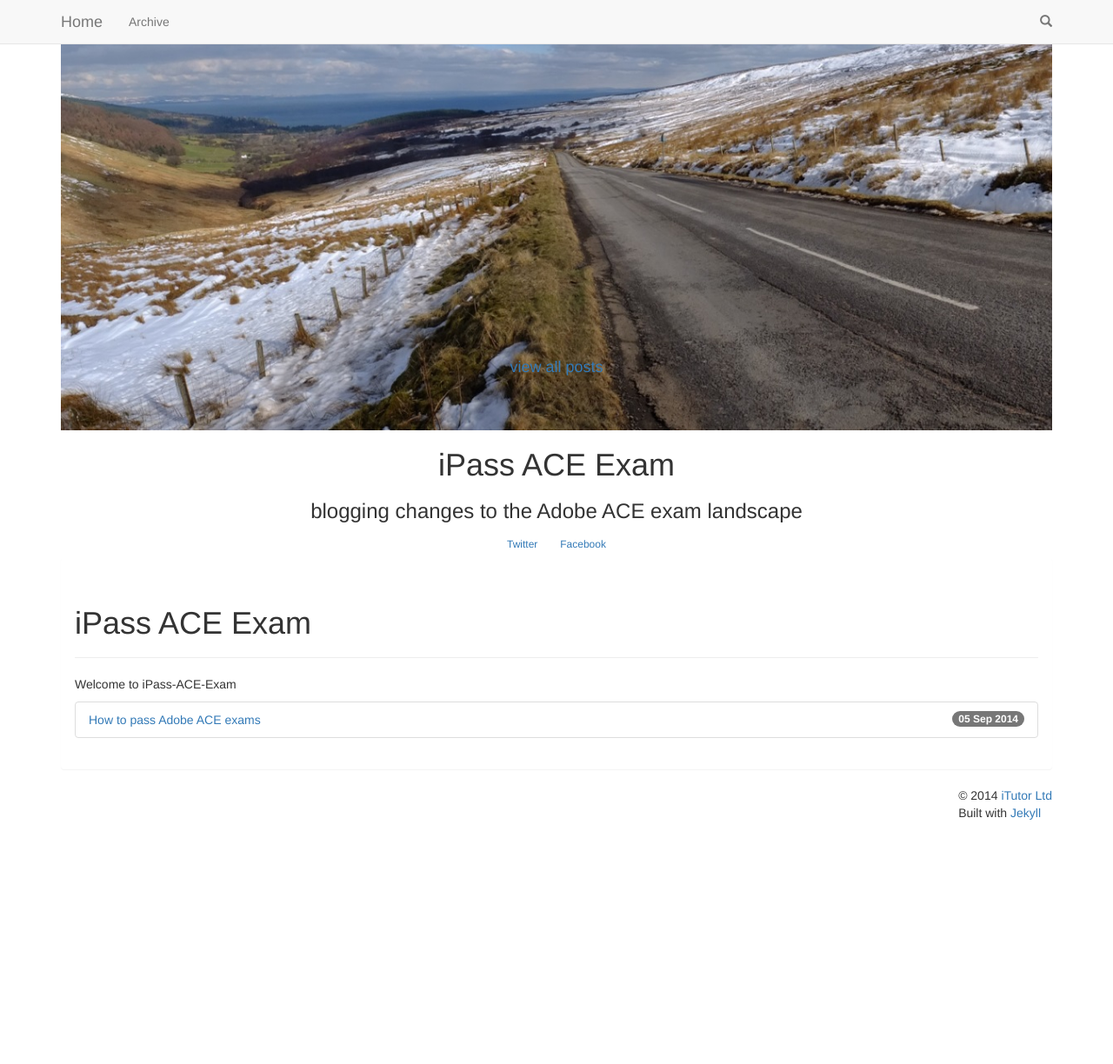
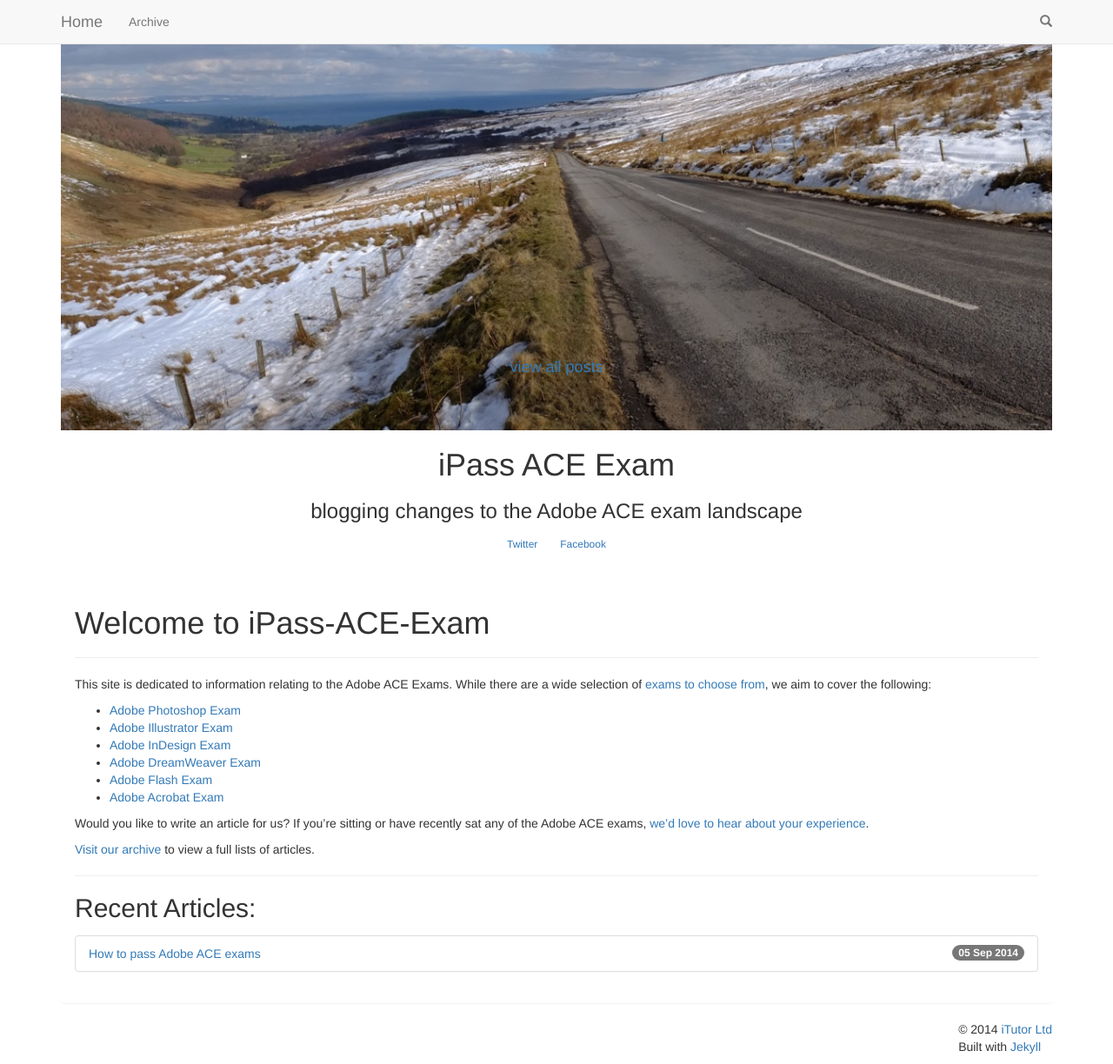
Before and after one commit to ipass-ace-exam/ipass-ace-exam.github.io, a Jekyll site: the page built from index.md, in a window 1280 px wide and 1224 px high. Shown: the whole window at 87% size. Built offline with Jekyll 4.4.1, drawn with Linux system fonts in a browser that asks for light colours; nearby versions of some CDN libraries; library files that are not in the unit come from our copies; comment, search, counter and statistics services are not loaded.

Commit message:
Home page text

```diff
--- a/Gemfile
+++ b/Gemfile
@@ -1,5 +1,8 @@
 source 'https://rubygems.org'
 
-gem 'github-pages'
+gem 'jekyll'
+gem 'guard'
+gem 'guard-jekyll-plus'
+gem 'guard-livereload'
 
 require 'rbconfig'
--- a/_config.yml
+++ b/_config.yml
@@ -85,7 +85,7 @@ JB :
   comments :
     provider : disqus
     disqus :
-      short_name : ipass-ace-exam
+      short_name : ipassaceexam
 
   # Settings for analytics helper
   # Set 'provider' to the analytics provider you want to use.
--- a/_includes/header.html
+++ b/_includes/header.html
@@ -3,7 +3,7 @@
 <div class="container">
     <div class="row">
         <div class="col-md-12">
-            <div id="carousel-example-generic" class="carousel slide" data-ride="carousel">
+            <div id="carousel" class="carousel slide" data-ride="carousel">
                 <div class="carousel-inner">
                     <div class="item active">
                         <img src="{{BASE_PATH}}/assets/images/{% if page.image %}{{ page.image }}{% else %}road.jpg{% endif %}" alt="First slide">
--- a/atom.xml
+++ b/atom.xml
@@ -1,5 +1,5 @@
 ---
-layout: nil
+#layout: nil
 title : Atom Feed
 ---
 <?xml version="1.0" encoding="utf-8"?>
--- a/index.md
+++ b/index.md
@@ -2,13 +2,31 @@
 layout: page
 title: iPass ACE Exam
 #tagline: blogging changes to the Adobe ACE exam landscape
+header: Welcome to iPass-ACE-Exam
 image: road.jpg
 ---
 {% include JB/setup %}
 
-Welcome to iPass-ACE-Exam
+This site is dedicated to information relating to the Adobe ACE Exams.  While there are a wide selection of <a href="http://www.pearsonvue.com/adobe/exams" target="_blank" rel="external">exams to choose from</a>, we aim to cover the following:
 
-<ul class="list-group">
+- [Adobe Photoshop Exam](/tags.html#Photoshop-ref)
+- [Adobe Illustrator Exam](/tags.html#Illustrator-ref)
+- [Adobe InDesign Exam](/tags.html#InDesign-ref)
+- [Adobe DreamWeaver Exam](/tags.html#DreamWeaver-ref)
+- [Adobe Flash Exam](/tags.html#Flash-ref)
+- [Adobe Acrobat Exam](/tags.html#Acrobat-ref)
+
+Would you like to write an article for us?  If you’re sitting or have recently sat any of the Adobe ACE exams, <a href="https://www.ipassexam.com/contact?subject=iPass-ACE-Exam%20Article-Idea&message=" target="_blank" ref="external">we’d love to hear about your experience</a>.
+
+[Visit our archive](/archive.html) to view a full lists of articles.
+
+<hr />
+
+Recent Articles:
+----------------
+
+
+<ul class="list-group" style="margin-top: 15px;">
   {% for post in site.posts %}
     <li class="list-group-item">
     	<span class="badge pull-right">{{ post.date | date_to_string }}</span> <a href="{{ BASE_PATH }}{{ post.url }}">{{ post.title }}</a>
--- a/rss.xml
+++ b/rss.xml
@@ -1,5 +1,5 @@
 ---
-layout: nil
+#layout: nil
 title : RSS Feed
 ---
 
--- a/sitemap.xml
+++ b/sitemap.xml
@@ -1,5 +1,5 @@
 ---
-layout: nil
+#layout: nil
 title : Sitemap
 ---
 
```
Also changed, not shown: _posts/2014-09-05-how-to-pass-adobe-ace-exams.md (+1 -1 lines), assets/themes/bootply/css/styles.css (+10 -2 lines).
